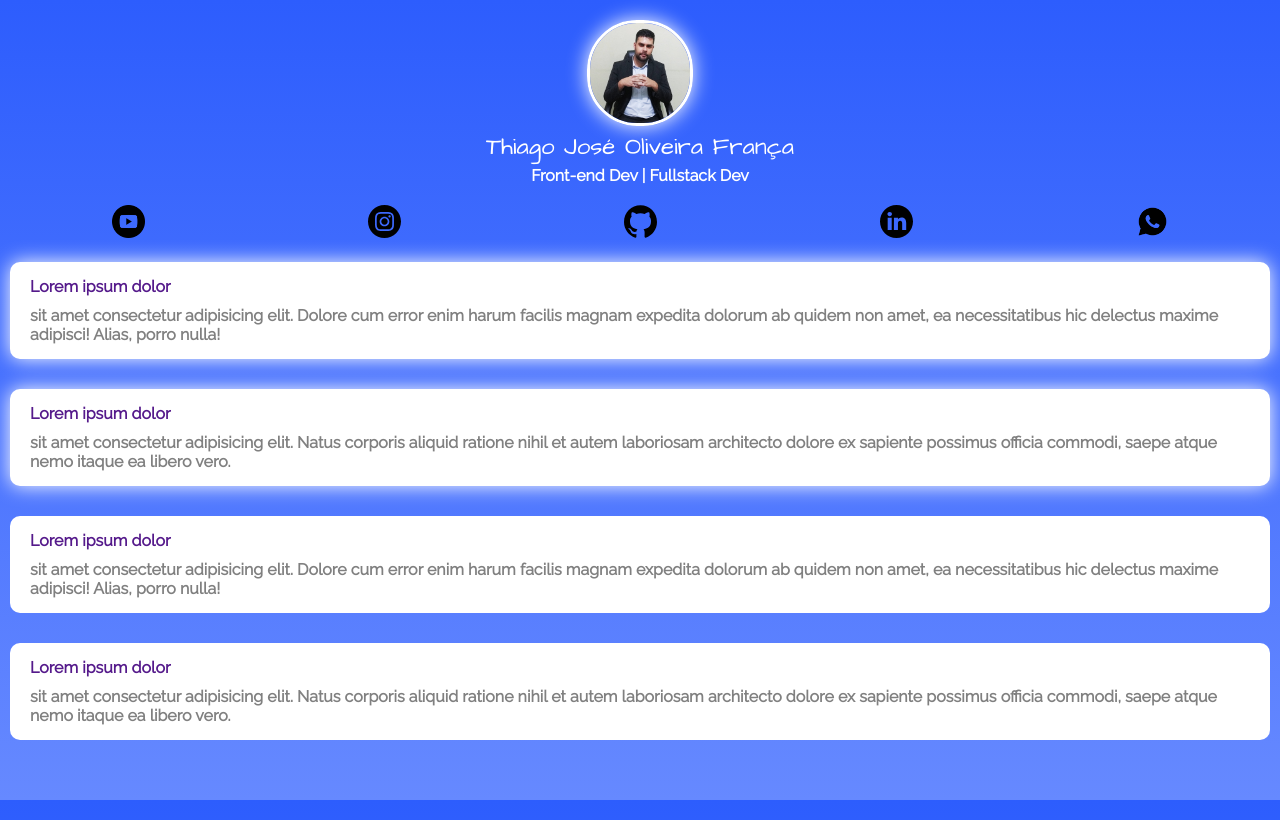
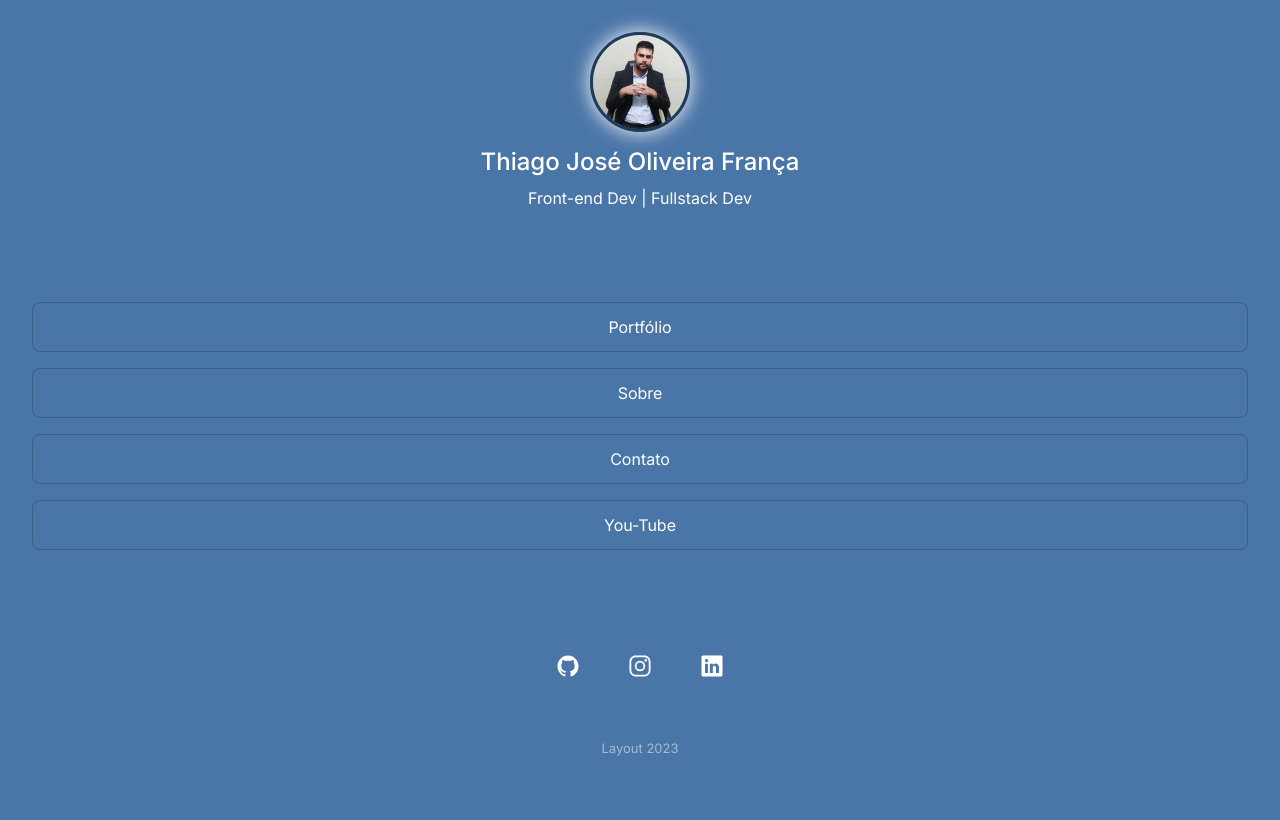
Before and after one commit to ThiagoFranca4180/ThiagoFranca4180.github.io, a plain HTML site: page index.html in a window 1280 px wide. Drawn offline with nearby package versions, Linux system fonts and the light colour scheme.

Commit message:
Update layout

```diff
--- /dev/null
+++ b/css/reset.css
@@ -0,0 +1,48 @@
+/* http://meyerweb.com/eric/tools/css/reset/
+   v2.0 | 20110126
+   License: none (public domain)
+*/
+
+html, body, div, span, applet, object, iframe,
+h1, h2, h3, h4, h5, h6, p, blockquote, pre,
+a, abbr, acronym, address, big, cite, code,
+del, dfn, em, img, ins, kbd, q, s, samp,
+small, strike, strong, sub, sup, tt, var,
+b, u, i, center,
+dl, dt, dd, ol, ul, li,
+fieldset, form, label, legend,
+table, caption, tbody, tfoot, thead, tr, th, td,
+article, aside, canvas, details, embed,
+figure, figcaption, footer, header, hgroup,
+menu, nav, output, ruby, section, summary,
+time, mark, audio, video {
+	margin: 0;
+	padding: 0;
+	border: 0;
+	font-size: 100%;
+	font: inherit;
+	vertical-align: baseline;
+}
+/* HTML5 display-role reset for older browsers */
+article, aside, details, figcaption, figure,
+footer, header, hgroup, menu, nav, section {
+	display: block;
+}
+body {
+	line-height: 1;
+}
+ol, ul {
+	list-style: none;
+}
+blockquote, q {
+	quotes: none;
+}
+blockquote:before, blockquote:after,
+q:before, q:after {
+	content: '';
+	content: none;
+}
+table {
+	border-collapse: collapse;
+	border-spacing: 0;
+}
--- /dev/null
+++ b/css/style.css
@@ -0,0 +1,137 @@
+*{
+    margin: 0;
+    padding: 0;
+    box-sizing: border-box;
+
+}
+
+html body{
+    width: 100%;
+    color: white;
+    font-family: 'Inter', sans-serif;
+    background: var(--surface-color);
+
+}
+
+
+.profile{
+    text-align: center;
+    margin-top: 20px;
+    margin: 2rem;
+}
+
+.avatar{
+    width: 100px;
+    border-radius: 50%;
+    border:3px solid var(--surface-color-hover);
+    box-shadow: 0 0 20px white ;
+
+}
+
+:root {
+    --text-color: white;
+    --stroke-color: rgba(27, 28, 41, 0.247);
+    --surface-color:  rgb(74, 117, 167);
+    --surface-color-hover: rgb(32, 59, 90);
+
+
+}
+
+
+
+
+h1{
+    font-family: 'Inter', sans-serif;
+    font-weight: 500;
+    font-size: 1.5rem;
+    margin: 1rem;
+
+}
+
+h2{
+    font-size: 16px;
+    font-family: 'Inter', sans-serif;
+    font-weight: 400;
+}
+
+/*------Listas----------*/
+
+ul {
+    list-style: none;
+
+    margin: 30px  auto 0px;
+    padding: 64px  2rem ;
+    display: flex;
+    flex-direction: column;
+    gap: 16px;
+
+}
+
+ul li a {
+    display: flex;
+    align-items: center;
+    justify-content: center;
+    color: var(--text-color);
+    font-family: 'Inter', sans-serif;
+
+
+    padding: 16px 24px;
+
+    background: var(--surface-color);
+    border: 1px solid var(--stroke-color);
+    border-radius: 8px;
+
+    backdrop-filter: blur(4px);
+    -webkit-backdrop-filter: blur(4px);
+
+    text-decoration: none;
+    font-weight: 400;
+
+    transition: background 0.5s;
+}
+
+/*--------Sudo Selector-----------*/
+
+ul li a:hover {
+    background: var(--surface-color-hover);
+    border: 1.5px solid var(--stroke-color);
+    color: var(--text-color);
+}
+
+/*--------Social-----------*/
+
+#social-links {
+    display: flex;
+    justify-content: center;
+    gap: 16px;
+
+    padding: 24px 0;
+
+    font-size: 24px;
+}
+
+#social-links a {
+    display: flex;
+    justify-content: center;
+    align-items: center;
+    padding: 16px;
+    color: var(--text-color);
+
+
+    transition: background 0.2s;
+    border-radius: 50%;
+}
+
+#social-links a:hover {
+    background: rgb(32, 59, 90);
+
+}
+
+/*--------Rodapé-------------*/
+
+footer {
+    padding: 24px 0;
+    text-align: center;
+    opacity: 0.5;
+    font-size: 13px;
+}
--- a/index.html
+++ b/index.html
@@ -1,60 +1,54 @@
 <!DOCTYPE html>
-<html lang="pt">
+<html lang="pt-BR">
+
 <head>
     <meta charset="UTF-8">
     <meta http-equiv="X-UA-Compatible" content="IE=edge">
     <meta name="viewport" content="width=device-width, initial-scale=1.0">
     <title>Linktree</title>
-    <link href="https://fonts.googleapis.com/css2?family=Architects+Daughter&family=Raleway&display=swap" rel="stylesheet">
-    <link rel="stylesheet" href="style.css" >
+    <!--Fontes-->
+    <link rel="preconnect" href="https://fonts.googleapis.com">
+    <link rel="preconnect" href="https://fonts.gstatic.com" crossorigin>
+     <link href="https://fonts.googleapis.com/css2?family=Inter:wght@400;500&display=swap" rel="stylesheet">
+    <link rel="stylesheet" href="./css/reset.css">
+    <link rel="stylesheet" href="./css/style.css">
 </head>
+
 <body>
+    <header>
         <div class="profile">
             <img src="img/Foto.jpeg" alt="thiago" class="avatar">
             <h1>Thiago José Oliveira França</h1>
             <h2>Front-end Dev | Fullstack Dev</h2>
         </div>
-    <ul class="social">
+    </header>
+    <ul>
         <li>
-           <a href=""><img src="img/youtube.png" alt="youtube"> </a>
+            <a href="#" target="_blank" rel="noopener noreferrer">Portfólio</a>
+        <li>
+            <a href="#" target="_blank" rel="noopener noreferrer">Sobre</a>
         </li>
         <li>
-           <a href=""><img src="img/insta.svg" alt="youtube"> </a>
+            <a href="#" target="_blank"rel="noopener noreferrer">Contato</a>
+        </li>
         </li>
         <li>
-           <a href=""><img src="img/github.svg" alt="youtube"> </a>
-       </li>
-       <li>
-        <a href=""><img src="img/linkedin.svg" alt="youtube"> </a>
-        </li>
-        <li>
-            <a href=""><img src="img/whatsapp.png" alt="youtube"> </a>
+            <a href="#" target="_blank" rel="noopener noreferrer">You-Tube</a>
         </li>
     </ul>
-    <ul class="links-list">
-        <li>
-            <a href="">
-               Lorem ipsum dolor  <span>sit amet consectetur adipisicing elit. Dolore cum error enim harum facilis magnam expedita dolorum ab quidem non amet, ea necessitatibus hic delectus maxime adipisci! Alias, porro nulla!</span>
-            </a>
-        </li>
-        <li>
-            <a href="">
-                Lorem ipsum dolor <span>sit amet consectetur adipisicing elit. Natus corporis aliquid ratione nihil et autem laboriosam architecto dolore ex sapiente possimus officia commodi, saepe atque nemo itaque ea libero vero.</span>
-            </a>
-        </li>
-    </ul>
-    <ul class="links-list2">
-        <li>
-            <a href="">
-               Lorem ipsum dolor  <span>sit amet consectetur adipisicing elit. Dolore cum error enim harum facilis magnam expedita dolorum ab quidem non amet, ea necessitatibus hic delectus maxime adipisci! Alias, porro nulla!</span>
-            </a>
-        </li>
-        <li>
-            <a href="">
-                Lorem ipsum dolor <span>sit amet consectetur adipisicing elit. Natus corporis aliquid ratione nihil et autem laboriosam architecto dolore ex sapiente possimus officia commodi, saepe atque nemo itaque ea libero vero.</span>
-            </a>
-        </li>
-    </ul>
+    <div id="social-links">
+        <a href="#" target="_blank"><ion-icon name="Logo-github"></ion-icon></a>
+        <a href="#" target="_blank"><ion-icon name="Logo-instagram"></ion-icon></a>
+        <a href="#" target="_blank"><ion-icon name="Logo-linkedin"></ion-icon></a>
+    </div>
 
+    <!--Icons-->
+    <script type="module" src="https://unpkg.com/ionicons@7.1.0/dist/ionicons/ionicons.esm.js"></script>
+    <script nomodule src="https://unpkg.com/ionicons@7.1.0/dist/ionicons/ionicons.js"></script>
+
+    <footer>
+        Layout 2023
+    </footer>
 </body>
+
 </html>
--- a/style.css
+++ /dev/null
@@ -1,94 +0,0 @@
-*{
-    margin: 0;
-    padding: 0;
-
-}
-
-html{
-    height: 100%;
-}
-
-
-body{
-    background: rgb(45,93,253);
-    background: linear-gradient(180deg, rgba(45,93,253,1) 0%, rgba(102,137,255,1) 100%);
-    height: 100%;
-    color: white;
-    font-family: 'Raleway', sans-serif;
-
-}
-
-.avatar{
-    width: 100px;
-    border-radius: 50px;
-    border:3px solid white;
-    box-shadow: 0 0 20px white ;
-
-}
-h1{
-    font-family: 'Architects Daughter', cursive;
-    font-weight: 100;
-    font-size: 24px;
-    margin-bottom: 2px;
-
-}
-
-h2{
-    font-size: 16px;
-}
-
-.profile{
-    text-align: center;
-    margin-top: 20px;
-}
-
-.social img {
-    width: 33px;
-
-}
-
-.social{
-    display: flex;
-    justify-content: space-around;
-    list-style: none;
-    margin: 20px 0;
-
-}
-
-.links-list li a {
-    background-color: white;
-    list-style: none;
-    box-shadow: 0 0 20px white;
-    display: grid;
-    padding: 15px 20px;
-    margin: 15px 10px 30px 10px;
-    border-radius: 10px;
-    font-weight: bold;
-    text-decoration: none;
-}
-
-.links-list li a span {
-
-    color: gray;
-    display: block;
-    margin-top: 10px;
-
-}
-
-.links-list2 li a{
-    background-color: white;
-    list-style: none;
-    display: grid;
-    padding: 15px 20px;
-    margin: 15px 10px 30px 10px;
-    border-radius: 10px;
-    text-decoration: none;
-    font-weight: bold;
-}
-
-.links-list2 li a span{
-
-    color: gray;
-    display: block;
-    margin-top: 10px;
-}
```
Lines whose indentation alone changed are shown as unchanged.
